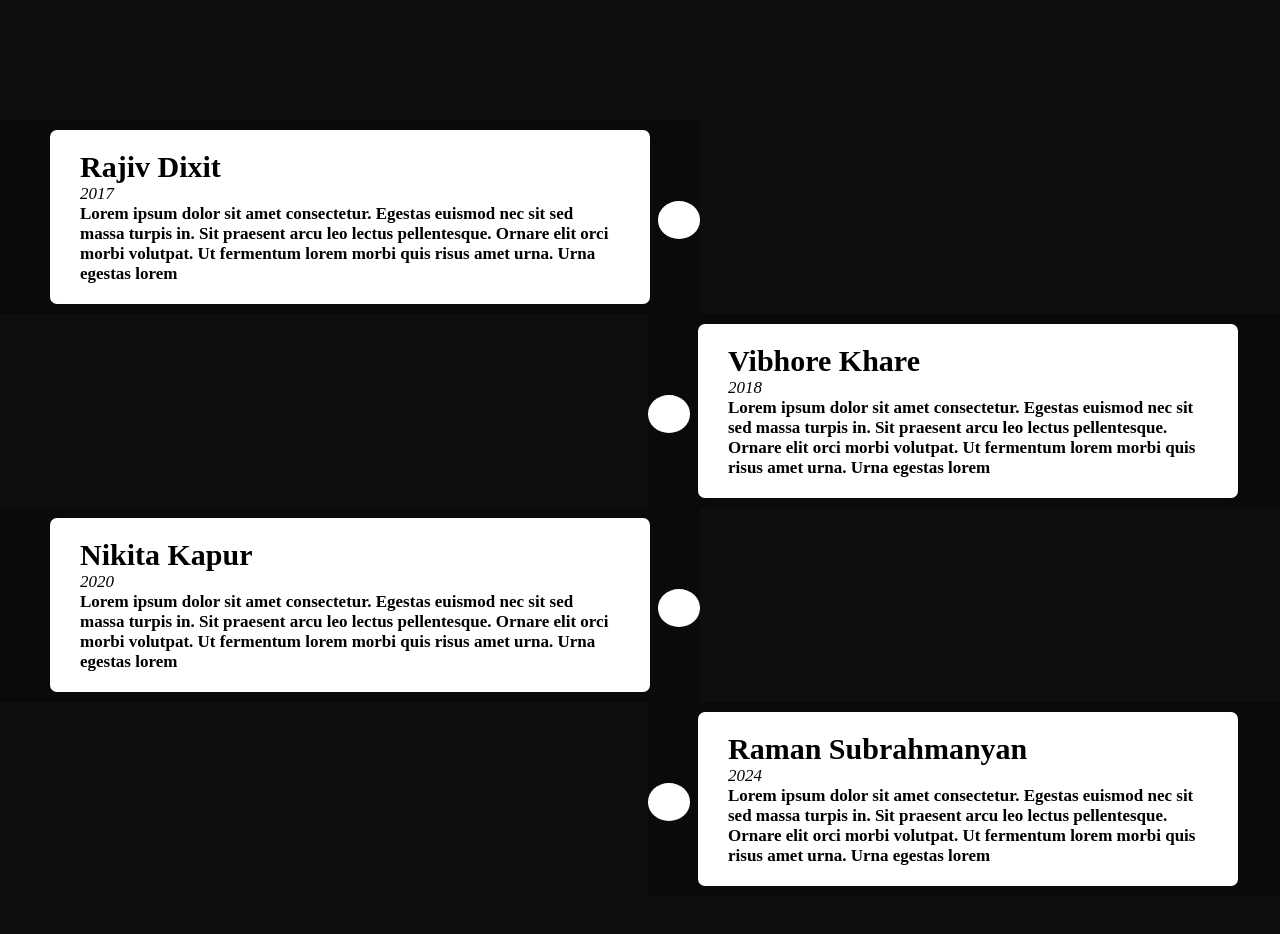
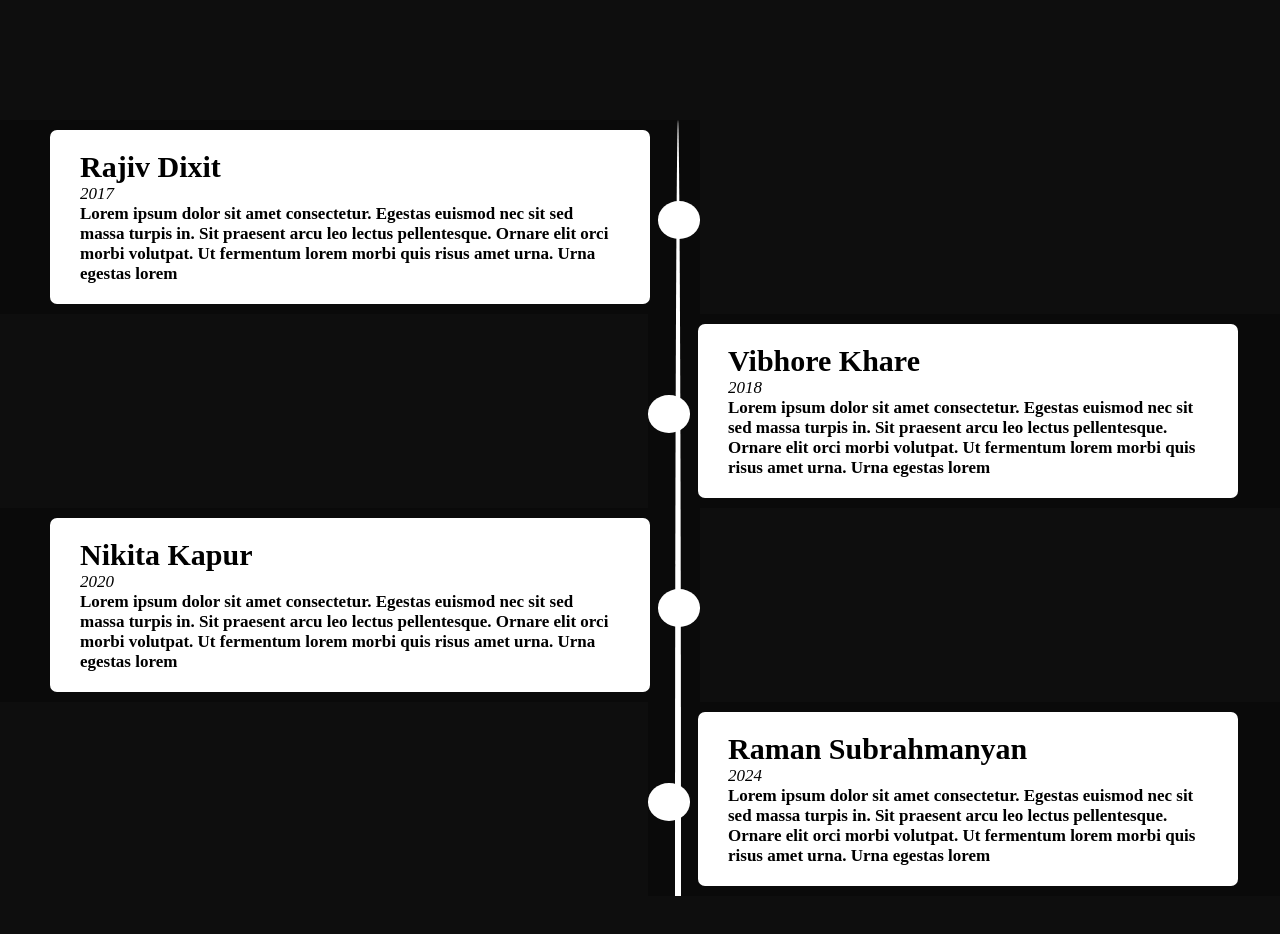
Before and after one commit to kaneeshk24/AT_v1, a React (Create React App) app: page / in a window 1280 px wide. Shown: the part 5980-6914 px from the top of the page. Built offline with nearby package versions, Linux system fonts and the light colour scheme.

Commit message:
timeline3

```diff
--- a/src/components/Ytimeline.module.css
+++ b/src/components/Ytimeline.module.css
@@ -4,6 +4,18 @@
     margin: 100px auto;
     top: 6000px;
 }
+.timeline::after{
+    content: '';
+    position: absolute;
+    width: 6px;
+    height: 100%;
+    background: #fff;
+    top: 0;
+    left: 56.5%;
+    margin-left: -3px;
+    border-radius: 50%/100% 100% 0 0;
+    z-index: 0;
+  }
 .containerLeft{
     left: 0;
     padding: 10px 50px;
--- a/src/pages/Frame.module.css
+++ b/src/pages/Frame.module.css
@@ -608,8 +608,3 @@
   line-height: 50px;
   font-weight: 900;
 } */
-.timeline{
-  top: 43px;
-  left: calc(50% - 403382px);
-
-}
```
